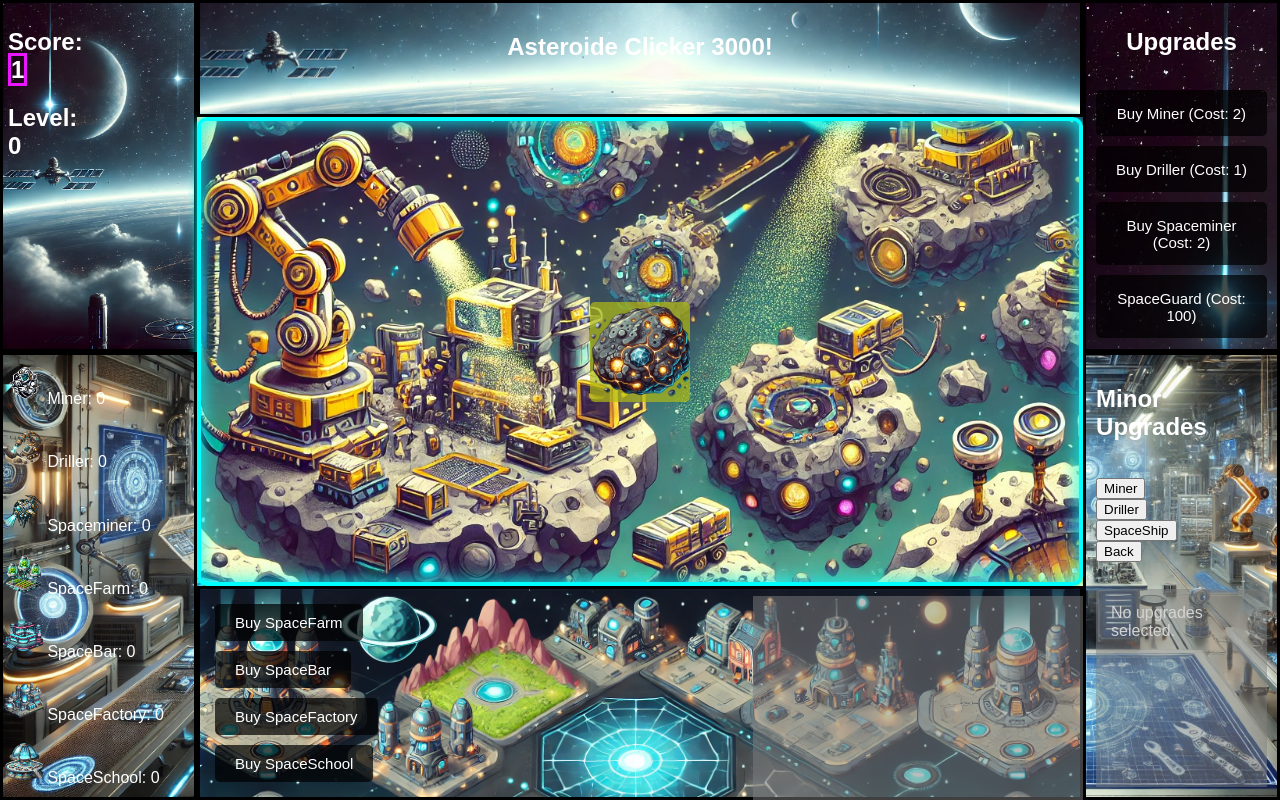
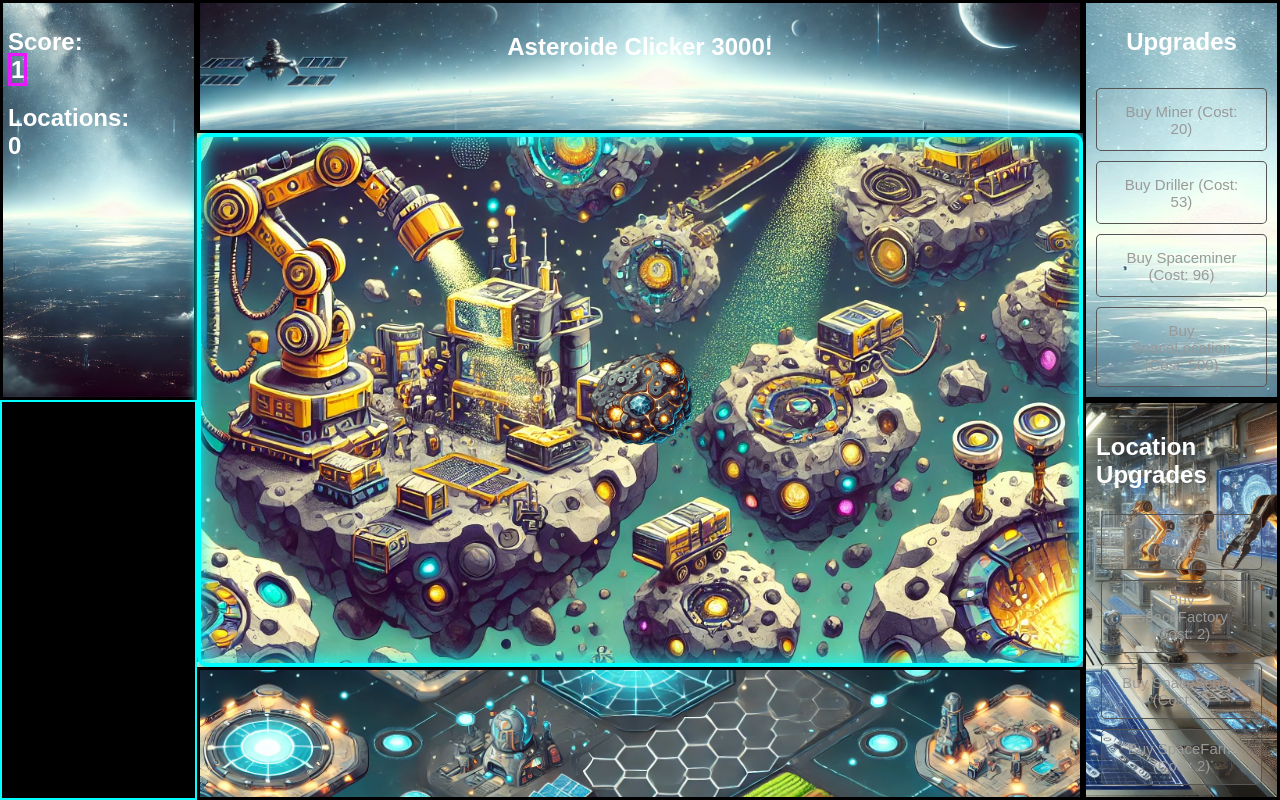
Before and after one commit to kflatner/AsteroideClicker, a plain HTML site: page asteroideClicker/index.html in a window 1280 px wide. Both pictures are taken after a click on the button "Click". Drawn offline with Linux system fonts and the light colour scheme.

Commit message:
alot
alot of changes

```diff
--- /dev/null
+++ b/asteroideClicker/Controller/clicker.controller.js
@@ -0,0 +1,16 @@
+function clicker() {
+    model.data.clickCount += model.data.multiplier;
+    updateUI();
+}
+const asteroideButton = document.getElementById("asteroide");
+
+asteroideButton.addEventListener("click", () => {
+    asteroideButton.classList.remove("clicked"); // reset in case it's still on
+    void asteroideButton.offsetWidth; // 🔄 force reflow to restart animation
+    asteroideButton.classList.add("clicked");
+
+    // Restore pulse after pop finishes
+    setTimeout(() => {
+        asteroideButton.classList.remove("clicked");
+    }, 200); // same as pop animation duration
+});
--- /dev/null
+++ b/asteroideClicker/Controller/upgrade.controller.js
@@ -0,0 +1,118 @@
+function buyUpgradeFromModel(id) {
+    console.log("Clicked upgrade with ID:", id);
+    const upgrade = model.data.upgrades.find(up => up.id === id);
+    if (!upgrade) return;
+
+    // 🔒 Prevent buying if upgrade is locked
+    if (upgrade.locked) {
+        showInfo(`${upgrade.name} is not unlocked yet!`);
+        return;
+    }
+
+    if (upgrade.maxLevel && upgrade.level >= upgrade.maxLevel) {
+        showInfo(`Max level reached for ${upgrade.name}`);
+        return;
+    }
+
+
+
+    if (model.data.clickCount >= upgrade.cost) {
+        model.data.clickCount -= upgrade.cost;
+        upgrade.level++;
+        upgrade.cost *= 2;
+
+        // 🛠️ Add auto-mining if applicable
+        if (upgrade.interval && upgrade.multiplier) {
+            setInterval(() => {
+                model.data.clickCount += upgrade.multiplier;
+                updateUI();
+            }, upgrade.interval);
+        }
+       // Only run this block if NOT a SpaceLocation
+if (upgrade.name !== 'SpaceLocation' && upgrade.unlockTargetId) {
+    const target = document.getElementById(upgrade.unlockTargetId);
+    if (target) {
+        const realSrc = target.getAttribute('data-unlocked');
+
+        if (realSrc) {
+            target.src = realSrc + '?v=' + Date.now(); // ✅ safe to use
+        } else {
+            console.warn(`🟡 No data-unlocked on ${target.id} (maybe it's a location preview?)`);
+        }
+
+        target.style.display = 'inline-block';
+        target.classList.add("building-effect");
+
+        // Optional effects
+        if (upgrade.name === 'SpaceBar') {
+            target.classList.add("bar-effect");
+        } else if (upgrade.name === 'SpaceSchool') {
+            target.classList.add("school-effect");
+        } else if (upgrade.name === 'SpaceFactory') {
+            target.classList.add("factory-effect");
+        } else if (upgrade.name === 'SpaceFarm') {
+            target.classList.add("farm-effect");
+        }
+    }
+}
+
+
+
+     // 🌌 Special case: buying SpaceLocation reveals locked buildings
+     if (upgrade.name === 'SpaceLocation') {
+        if (upgrade.level === 1) {
+            showLockedImage('spaceBar');
+            unlockBuilding('spaceBar');
+        }
+        if (upgrade.level === 2) {
+            showLockedImage('spaceFactory');
+            unlockBuilding('spaceFactory');
+        }
+        if (upgrade.level === 3) {
+            showLockedImage('spaceSchool');
+            unlockBuilding('spaceSchool');
+        }
+        if (upgrade.level === 4) {
+            showLockedImage('spaceFarm');
+            unlockBuilding('spaceFarm');
+        }
+    }
+
+
+        updateUI();
+    } else {
+        showInfo(`Not enough cash for ${upgrade.name}!`);
+    }
+}
+function unlockBuilding(id) {
+    const target = document.getElementById(id);
+    if (target) {
+        const realUpgrade = model.data.upgrades.find(u => u.unlockTargetId === id);
+        if (realUpgrade) {
+            realUpgrade.locked = false; // ✅ this unlocks it
+        }
+    }
+}
+
+
+function showLockedImage(id) {
+    const target = document.getElementById(id);
+    if (target) {
+        target.style.display = 'inline-block';
+    }
+}
+function showInfo(text) {
+    const box = document.getElementById("infoBox");
+    if (box) {
+        box.innerText = text;
+    } else {
+        console.warn("infoBox not found:", text);
+    }
+}
+
+function hideInfo() {
+    const box = document.getElementById("infoBox");
+    if (box) {
+        box.innerText = "";
+    }
+}
--- a/asteroideClicker/model.js
+++ b/asteroideClicker/Model/model.js
@@ -22,7 +22,7 @@ upgrades: [
 {
     id: 1,
     name: 'Miner',
-    cost: 2,
+    cost: 20,
     interval: 2000,
     multiplier: 1,
     level:0,
@@ -31,7 +31,7 @@ upgrades: [
 {
     id: 2,
     name: 'Driller',
-    cost: 1,
+    cost: 53,
     interval: 1500,
     multiplier: 2,
     level:0,
@@ -40,7 +40,7 @@ upgrades: [
 {
     id:3,
     name: 'Spaceminer',
-    cost:2,
+    cost:96,
     interval: 1250,
     multiplier: 3,
     level:0,
@@ -48,8 +48,10 @@ upgrades: [
 },
 {
     id:4,
-    name: 'SpaceGuard',
-    cost:2,
+    name: 'SpaceLocation',
+    cost:500,
+    maxLevel: 4,
+    level:0,
 },
 {
     id:5,
@@ -58,7 +60,9 @@ upgrades: [
     interval: 1000,
     multiplier: 3,
     level:0,
-    image: '/img/spacefarm.png'
+    image: '/img/spacefarm.png',
+    unlockTargetId: 'spaceFarm',
+    locked: true
 },
 {
     id:6,
@@ -67,7 +71,10 @@ upgrades: [
     interval: 750,
     multiplier: 3,
     level:0,
-    image: '/img/SpaceBar.png'
+    image: '/img/SpaceBar.png',
+    unlockTargetId: 'spaceBar' ,
+    locked: true ,
+    requires: [4]
 },
 {
     id:7,
@@ -76,7 +83,9 @@ upgrades: [
     interval: 500,
     multiplier: 3,
     level:0,
-    image: '/img/SpaceFactory.png'
+    image: '/img/SpaceFactory.png',
+    unlockTargetId: 'spaceFactory' ,
+    locked: true
 },
 {
     id:8,
@@ -85,7 +94,9 @@ upgrades: [
     interval: 500,
     multiplier: 3,
     level:0,
-    image: '/img/SpaceSchool.png'
+    image: '/img/SpaceSchool.png',
+    unlockTargetId: 'spaceSchool' ,
+    locked: true
 },
 ]
     },
--- /dev/null
+++ b/asteroideClicker/View/locationUpgradesView.js
@@ -0,0 +1,15 @@
+function locationUpgradeView() {
+    const bottomMenu = document.getElementById("bottomMenu");
+    bottomMenu.innerHTML = '';
+
+    model.data.upgrades.forEach(upgrade => {
+        if (upgrade.level > 0) {
+            bottomMenu.innerHTML += `
+                <div class="upgrade-item">
+                    <img src="${upgrade.image}" alt="${upgrade.name}" width="40">
+                    ${upgrade.name}: ${upgrade.level}
+                </div>
+            `;
+        }
+    });
+}
--- /dev/null
+++ b/asteroideClicker/View/upgrade.view.js
@@ -0,0 +1,60 @@
+function updateUpgradeDisplay() {
+    const upgradeDisplay = document.getElementById("upgradeDisplay");
+    upgradeDisplay.innerHTML = '';
+
+    model.data.upgrades.forEach(upgrade => {
+        if (upgrade.level > 0) {
+            const imageTag = upgrade.image
+                ? `<img src="${upgrade.image}" alt="${upgrade.name}" width="40">`
+                : '';
+
+            upgradeDisplay.innerHTML += `
+                <div class="upgrade-item">
+                    ${imageTag}
+                    ${upgrade.name}: ${upgrade.level}
+                </div>
+            `;
+        }
+    });
+}
+
+function updateUpgradeButtons() {
+    const upgrades = [
+        { id: 1, elementId: "upgradeButton" },
+        { id: 2, elementId: "upgradeButtonTwo" },
+        { id: 3, elementId: "upgradeButtonThree" },
+        { id: 4, elementId: "upgradeButtonFour" },
+        { id: 5, elementId: "buyFarmButton" },
+        { id: 6, elementId: "buyBarButton" },
+        { id: 7, elementId: "buyFactoryButton" },
+        { id: 8, elementId: "buySchoolButton" }
+    ];
+
+    upgrades.forEach(u => {
+        const upgrade = model.data.upgrades.find(up => up.id === u.id);
+        const button = document.getElementById(u.elementId);
+
+        if (upgrade.maxLevel && upgrade.level >= upgrade.maxLevel) {
+            button.innerText = `${upgrade.name}: Max Upgraded`;
+            button.disabled = true;
+            button.classList.add("disabled");
+        } else {
+            button.innerText = `Buy ${upgrade.name} (Cost: ${upgrade.cost})`;
+
+            // 🔒 Check required upgrades
+            const hasRequirements = !upgrade.requires || upgrade.requires.every(reqId => {
+                const reqUpgrade = model.data.upgrades.find(u => u.id === reqId);
+                return reqUpgrade && reqUpgrade.level > 0;
+            });
+
+            // ✅ Enable if affordable and unlocked
+            if (model.data.clickCount >= upgrade.cost && hasRequirements && !upgrade.locked) {
+                button.disabled = false;
+                button.classList.remove("disabled");
+            } else {
+                button.disabled = true;
+                button.classList.add("disabled");
+            }
+        }
+    });
+}
--- a/asteroideClicker/view.js
+++ b/asteroideClicker/View/view.js
@@ -5,15 +5,24 @@ function updateUI() {
     updateUpgradeButtons();
     updateUpgradeDisplay();
 
+
 }
-function showInfo(text) {
-    document.getElementById("infoBox").innerText = text;
+function updateLocations(){
+    document.getElementById("score-value").textContent = model.data.clickCount;
+
+    updateUpgradeButtons();
+
 
 }
 
-function hideInfo() {
-    document.getElementById("infoBox").innerText = "Hover over an upgrade to see details.";
-}
+// function showInfo(text) {
+//     document.getElementById("infoBox").innerText = text;
+
+// }
+
+// function hideInfo() {
+//     document.getElementById("infoBox").innerText = "Hover over an upgrade to see details.";
+// }
 
 
 // function updateUI() {
--- a/asteroideClicker/clicker.controller.js
+++ /dev/null
@@ -1,4 +0,0 @@
-function clicker() {
-    model.data.clickCount += model.data.multiplier;
-    updateUI();
-}
--- a/asteroideClicker/index.html
+++ b/asteroideClicker/index.html
@@ -20,7 +20,7 @@
 
 
             <div id="levelDiv">
-            <h2>Level:<br> <span id="Exp-value" >0</span></h2>
+            <h2>Locations:<br> <span id="Exp-value" >0</span></h2>
             </div>
         </div>
 
@@ -34,7 +34,7 @@
 
 
         <div id="upgradeDisplay">
-            upgrades
+
         </div>
 
 
@@ -45,65 +45,82 @@
 
         <div id="upgrades">
             <h2>Upgrades</h2>
-            <button id="upgradeButton" onmouseover="showInfo('Buy philty Miner that can do your work! - Cost: 20')"
-            onmouseout="hideInfo()"  onclick="buyUpgradeFromModel(1)"></button>
-            <button id="upgradeButtonTwo" onclick="buyUpgradeFromModel(2)"></button>
-            <button id="upgradeButtonThree" onclick="buyUpgradeFromModel(3)"></button>
-            <button onClick="buyUpgrade(10, 100)">SpaceGuard (Cost: 100)</button>
+            <button class="upgBtn" id="upgradeButton"  onclick="buyUpgradeFromModel(1)"></button>
+            <button class="upgBtn" id="upgradeButtonTwo" onclick="buyUpgradeFromModel(2)"></button>
+            <button class="upgBtn" id="upgradeButtonThree" onclick="buyUpgradeFromModel(3)"></button>
+            <button class="upgBtn" id="upgradeButtonFour" onclick="buyUpgradeFromModel(4)"></button>
         </div>
-
+        <!-- onmouseover="showInfo('Buy philty Miner that can do your work! - Cost: 20')"
+        onmouseout="hideInfo()" -->
 
         <div id="topMenu">
             <h2> Asteroide Clicker 3000!</h2>
         </div>
 
-        <div id="bottomMenu"  >
-            <button id="buyFarmButton" onmouseover="showInfo('Buy Space Farm - Cost: 2000')"
-            onmouseout="hideInfo()"
-            onclick="buyUpgradeFromModel(5)" style="justify-self: left;">Buy SpaceFarm</button>
-            <button id="buyBarButton"  onclick="buyUpgradeFromModel(6)" style="justify-self: left;">Buy SpaceBar</button>
-            <button id="buyFactoryButton"  onclick="buyUpgradeFromModel(7)" style="justify-self: left;">Buy SpaceFactory</button>
-            <button id="buySchoolButton"  onclick="buyUpgradeFromModel(8)" style="justify-self: left;">Buy SpaceSchool</button>
-        </div>
-        <div id="infoBox" style="min-height: 150px; width: 300px; background-color: rgba(128, 128, 128, 0.5); color: lightgray; justify-self: end; padding: 15px; margin-top: 10px; grid-area: cellG;" >
-             </div>
+
+        <div id="bottomMenu">
+            <img id="spaceBar" src="/img/spacebar-locked.png" data-unlocked="/img/spacebar.png" style="display: none;" width="150"   height="150">
+            <img id="spaceFactory" src="/img/spacefactory-locked.png" data-unlocked="/img/spaceFactory.png"style="display: none;" width="150" height="150">
+            <img id="spaceSchool" src="/img/spaceschool-locked.png" data-unlocked="/img/spaceSchool.png" style="display: none;" width="150" height="150">
+            <img id="spaceFarm" src="/img/spacefarm-locked.png" data-unlocked="/img/spaceFarm.png" style="display: none;" width="150" height="150">
+          </div>
 
 
 
 
 
 
-            <div id="minorUpgrades" style="grid-area: cellF; background-color: rgb(226, 125, 9); border: solid black; padding: 10px;">
-                <h2>Minor Upgrades</h2>
 
-                <div><button onClick="minerMinorUpgrades()">Miner</button><br>
-                    <button onClick="drillerMinorUpgrades()">Driller</button> <br>
-                    <button onClick="spaceshipMinorUpgrades()">SpaceShip</button><br>
-                    <button onClick="MinorBack()">Back</button>
+
+
+
+
+
+        <!-- <div id="infoBox" style="min-height: 150px; width: 300px; background-color: rgba(128, 128, 128, 0.5); color: lightgray; justify-self: end; padding: 15px; margin-top: 10px; grid-area: cellG;" >
+             </div> -->
+
+
+
+
+
+
+            <div id="locationUpgrade" style="grid-area: cellF; background-color: rgb(226, 125, 9); border: solid black; padding: 10px;">
+                <h2>Location Upgrades</h2>
+
+                <div>
+                    <button class="upgBtn"id="buyBarButton" onclick="buyUpgradeFromModel(6)">Buy SpaceBar</button>
+                    <button class="upgBtn" id="buyFactoryButton"  onclick="buyUpgradeFromModel(7)" style="justify-self: left;">Buy SpaceFactory</button>
+                    <button class="upgBtn" id="buySchoolButton"  onclick="buyUpgradeFromModel(8)" style="justify-self: left;">Buy SpaceSchool</button>
+                    <button class="upgBtn" id="buyFarmButton" onclick="buyUpgradeFromModel(5)" style="justify-self: left;">Buy SpaceFarm</button>
                 </div>
 
 
 
 
 
-                <div id="MinorUpgradeTable" style="min-height: 150px; background-color: rgba(128, 128, 128, 0.5); color: lightgray; padding: 15px; margin-top: 10px;">
-                    No upgrades selected.
-                </div>
 
 
-             </div>
+
+
 
 
 
     </div>
 
+     <!-- Model -->
+     <script src="model/model.js" >  </script>
 
-    <script src="view.js" >  </script>
+       <!-- Controller -->
+       <script src="Controller/clicker.controller.js" >  </script>
+       <script src="Controller/upgrade.controller.js" >  </script>
+       <script src="Controller/locationUpgradeController.js" >  </script>
+          <!-- View -->
+      <script src="View/view.js"></script>
+      <script src="View/locationUpgradesView.js"></script>
+      <script src="View/upgrade.view.js"></script>
 
-    <script src="model.js" >  </script>
-    <script src="upgrade.controller.js" >  </script>
-    <script src="clicker.controller.js" >  </script>
-    <script src="upgrade.view.js" >  </script>
+
+
 
 
 
--- a/asteroideClicker/style.css
+++ b/asteroideClicker/style.css
@@ -1,73 +1,87 @@
-body,html {
-    height:100%;
+/* 🌌 GENERAL RESET & BODY */
+body, html {
+    height: 100%;
     width: 100%;
     margin: 0;
     padding: 0;
-    background-image: url(/img/game.webp);
-    background-repeat: no-repeat;
-    background-size: cover;
-    background-position: center;
+    font-family: Arial, sans-serif;
+    color: white;
+    background: url(/img/game.webp) no-repeat center center/cover;
     display: grid;
     align-items: center;
     justify-content: center;
-    font-family: Arial, sans-serif;
-    color: white;
-
 }
 
+/* 🧱 MAIN GRID LAYOUT */
 .container {
-    margin: 0;
-    padding: 0;;
     display: grid;
     height: 100vh;
     width: 100vw;
-
-    grid-template-columns: 2fr 3fr 3fr 3fr 2fr ;
+    margin: 0;
+    padding: 0;
+    grid-template-columns: 2fr 3fr 3fr 3fr 2fr;
     grid-template-rows: 1fr 2fr 2fr 1fr;
-
-
-
     grid-template-areas:
         "cellA cellE cellE cellE cellC"
         "cellA cellB cellB cellB cellC"
         "cellD cellB cellB cellB cellF"
         "cellD cellG cellG cellG cellF";
-
-
 }
 
+/* 💡 BUTTON BASE STYLES */
+button {
+    font-size: 15px;
+    padding: 10px 20px;
+    margin: 5px;
+    border: none;
+    border-radius: 5px;
+    cursor: pointer;
+    color: white;
+    background-color: rgba(0, 0, 0, 0.7);
+    transition: background-color 0.3s;
+}
 
 button:active {
     transform: scale(0.9);
 }
 
-
-#upgrades button{
-    padding: 10px 20px;
-    margin: 5px;
-    font-size: 15px;
-    cursor: pointer;
-    background-color: rgba(0, 0, 0, 0.7);
-    background-color: rgba(0, 0, 0, 0.7);
-    color: white;
-    border: none;
-    border-radius: 5px;
-    transition: background-color 0.3s;
-    animation: pulse 2s infinite;
+.upgBtn:hover {
+    background-color: rgba(214, 98, 3, 0.2);
+    box-shadow: 0 0 15px rgba(255, 255, 0, 0.8);
 }
 
-#center-screen button {
-    padding: 20px 30px;
-    margin: 10px;
-    font-size: 45px;
+button:disabled,
+button.disabled {
+    background-color: rgba(255, 255, 255, 0.1);
+    color: #999;
+    cursor: not-allowed;
+    border: 1px solid #555;
+    filter: grayscale(60%);
+}
+
+/* 🚀 CENTER CLICK BUTTON */
+
+
+
+
+/* 💫 ASTEROID BUTTON IMAGE */
+#asteroide {
+    width: 100px;
+    height: 100px;
+    background: url('/img/asteroideclicker.png') no-repeat center center/cover;
+
+    border: none;
     cursor: pointer;
-    background-color: rgba(75, 9, 9, 0.7);
-    background-color: rgba(176, 187, 19, 0.7);
-    color: white;
-    border: none;
-    border-radius: 5px;
-    transition: background-color 0.3s;
-    animation: pulse 2s infinite;
+    text-indent: -9999px;
+}
+#asteroide:active {
+    transform: scale(0.92);
+    filter: brightness(0.9);
+}
+#asteroide:hover {
+    transform: scale(2.9); /* Slightly larger on hover */
+    filter: brightness(1.3);
+}
 
 
 
@@ -75,24 +89,58 @@ button:active {
 
 
 
+/* 📺 UPGRADE BUTTONS (in UPGRADE AREA) */
+#upgrades button,
+#bottomMenu button {
+    animation: pulse 2s infinite;
 }
 
-button:hover {
-    background-color: rgba(214, 98, 3, 0.2);
-    background-color: rgba(255, 255, 0, 0.8); /* Yellow glow */
-    box-shadow: 0 0 15px rgba(255, 255, 0, 0.8);
+/* 🔄 ANIMATIONS */
+
+
+@keyframes glitch {
+    0% { border-color: cyan; }
+    25% { border-color: magenta; }
+    50% { border-color: lime; }
+    75% { border-color: cyan; }
+    100% { border-color: cyan; }
+}
+@keyframes pulse {
+    0%   { transform: scale(1); }
+    50%  { transform: scale(1.05); }
+    100% { transform: scale(1); }
+}
+
+@keyframes pop {
+    0%   { transform: scale(1); }
+    50%  { transform: scale(1.2); }
+    100% { transform: scale(1); }
+}
+
+/* 🚀 Always pulsing */
+#asteroide {
+    animation: pulse 2s infinite;
+}
+
+/* 💥 Triggered on click */
+#asteroide.clicked {
+    animation: pop 0.2s ease-in-out;
 }
 
 
+
+
+
+/* 📦 GRID AREAS */
 #score {
     grid-area: cellA;
+    background: url(/img/spaceouter.webp) center center/cover;
     background-color: rgb(226, 125, 9);
     border: solid black;
     padding: 5px;
-    background-image: url(/img/spaceouter.webp);
-     background-size:cover;
 }
-span#score-value{
+
+span#score-value {
     border: 3px solid cyan;
     animation: glitch 0.5s infinite alternate;
 }
@@ -103,116 +151,116 @@ span#score-value{
     justify-content: center;
     align-items: center;
     text-align: center;
-    border: 4px solid cyan; /* Initial border color */
-    border-radius: 10px; /* Rounded edges */
-    box-shadow: 0 0 10px cyan, 0 0 20px cyan inset; /* Outer and inner glow */
+    border: 4px solid cyan;
+    border-radius: 10px;
+    box-shadow: 0 0 10px cyan, 0 0 20px cyan inset;
 }
 
 #upgrades {
     grid-area: cellC;
     display: grid;
     text-align: center;
+    background: url(/img/spaceouter.webp) center center/auto;
     background-color: rgb(226, 125, 9);
     border: solid black;
     padding: 5px;
-    background-image: url(/img/spaceouter.webp);
-     background-size:auto;
-
 }
 
+#upgradeDisplay {
+    grid-area: cellD;
+    display: grid;
+    align-items: center;
+    justify-content: left;
+    background-color: black;
+    background-size: cover;
+    border: 2px solid cyan;
+}
 
-
-
- div#upgradeDisplay{
-    grid-area: cellD;
-     background-color: rgb(226, 125, 9); border:  solid black;
-     justify-content: left;
-     display: grid;
-     align-items: center;
-     background-image: url(/img/workshopV.jpg);
-     background-size:cover;
-
-
- }
- #minorUpgrades {
+#locationUpgrade {
     grid-area: cellF;
     display: grid;
-
-    background-color: rgb(150, 75, 0); /* Slightly darker to differentiate */
+    background: url(/img/workshopH.jpg) center center/cover;
+    background-color: rgb(150, 75, 0);
     border: solid black;
     padding: 5px;
-    background-image: url(/img/workshopH.jpg);
-    background-size:cover
-
-
-
 }
 
 #topMenu {
     grid-area: cellE;
     display: grid;
     text-align: center;
-    background-color: rgb(150, 75, 0); /* Slightly darker to differentiate */
+    background: url(/img/spaceouter.webp) center center/cover;
+    background-color: rgb(150, 75, 0);
     border: solid black;
     padding: 10px;
-    background-image: url(/img/spaceouter.webp);
-    background-size:cover;
-    background-position: center;
+}
+
+#bottomMenu {
+    grid-area: cellG;
+    display: flex; /* 👈 This puts them in a row */
+    justify-content: center; /* Center horizontally */
+    align-items: center; /* Align vertically */
+    gap: 200px; /* 👈 This adds space between images */
+    text-align: center;
+    background: url(/img/bottommenu.webp) center center/cover;
+    background-color: rgb(150, 75, 0);
+    border: solid black;
+    padding: 10px;
+}
+.building-effect {
+    animation: pulseEffect 2s infinite;
+}
+
+@keyframes pulseEffect {
+    0%   { filter: brightness(1); }
+    50%  { filter: brightness(1.4); transform: scale(1.03); }
+    100% { filter: brightness(1); transform: scale(1); }
 }
 
 
-#bottomMenu{
-    grid-area: cellG;
-    display: grid;
-    text-align: center;
-    background-color: rgb(150, 75, 0); /* Slightly darker to differentiate */
-    border: solid black;
-    padding: 10px;
-    background-image: url(/img/bottommenu.webp);
-    background-size: cover;
-}
-#bottomMenu button{
-    padding: 10px 20px;
-    margin: 5px;
-    font-size: 15px;
-    cursor: pointer;
-    background-color: rgba(0, 0, 0, 0.7);
-    background-color: rgba(0, 0, 0, 0.7);
-    color: white;
-    border: none;
-    border-radius: 5px;
-    transition: background-color 0.3s;
-    animation: pulse 2s infinite;
 
+@keyframes spin {
+    from { transform: rotate(0deg); }
+    to { transform: rotate(360deg); }
 }
 
-@keyframes pulse {
-    0% { transform: scale(1); }
-    50% { transform: scale(1.05); }
-    100% { transform: scale(1); }
+.school-effect {
+    animation: flicker 1.5s infinite;
+}
+
+@keyframes flicker {
+    0%, 100% { opacity: 1; }
+    50% { opacity: 0.7; }
+    60% { opacity: 1; }
+    70% { opacity: 0.8; }
+}
+
+.farm-effect {
+    animation: bounce 2s ease-in-out infinite;
+}
+
+@keyframes bounce {
+    0%, 100% { transform: translateY(0); }
+    50% { transform: translateY(-5px); }
 }
 
 
-@keyframes glitch {
-    0% { border-color: cyan; }
-    25% { border-color: magenta; }
-    50% { border-color: lime; }
-    75% { border-color: cyan; }
-    100% { border-color: cyan; }
+
+
+
+@keyframes popIn {
+    0%   { transform: scale(0.5); opacity: 0; }
+    100% { transform: scale(1); opacity: 1; }
 }
 
-#asteroide {
-    width: 100px;
-    height: 100px;
-    background-image: url('/img/asteroideclicker.png');
-    background-size: cover;
-    background-repeat: no-repeat;
-    background-color: transparent;
-    border: none;
-    cursor: pointer;
-    text-indent: -9999px; /* Hide text */
+.building-effect:not(.locked-preview) {
+    animation: popIn 0.4s ease-out, pulseEffect 2s infinite;
 }
-#asteroide:hover {
-    transform: scale(1.05);
-    filter: brightness(1.2);
+
+
+button.maxed {
+    background-color: #111;
+    color: rgb(13, 14, 13);
+
+    text-shadow: 0 0 5px lime;
 }
--- a/asteroideClicker/upgrade.controller.js
+++ /dev/null
@@ -1,26 +0,0 @@
-function buyUpgradeFromModel(id) {
-    const upgrade = model.data.upgrades.find(upgrade => upgrade.id === id);
-    if (!upgrade) return;
-
-    if (model.data.clickCount >= upgrade.cost) {
-        model.data.clickCount -= upgrade.cost;
-
-        upgrade.level++;
-
-
-
-
-
-        setInterval(() => {
-            model.data.clickCount += upgrade.multiplier;
-            updateUI();
-        }, upgrade.interval);
-
-        upgrade.cost *= 2;
-
-
-        updateUI();
-    } else {
-        showInfo(`Not enough cash for ${upgrade.name}!`);
-    }
-}
--- a/asteroideClicker/upgrade.view.js
+++ /dev/null
@@ -1,24 +0,0 @@
-function updateUpgradeDisplay() {
-    const upgradeDisplay = document.getElementById("upgradeDisplay");
-    upgradeDisplay.innerHTML = '';
-
-    model.data.upgrades.forEach(upgrade => {
-        if (upgrade.level > -1) {
-            upgradeDisplay.innerHTML += `
-                <div class="upgrade-item">
-                    <img src="${upgrade.image}" alt="${upgrade.name}" width="40">
-                    ${upgrade.name}: ${upgrade.level}
-                </div>
-            `;
-        }
-    });
-}
-function updateUpgradeButtons() {
-    const miner = model.data.upgrades.find(u => u.id === 1);
-    const driller = model.data.upgrades.find(u => u.id === 2);
-    const spaceminer = model.data.upgrades.find(u => u.id === 3);
-
-    document.getElementById("upgradeButton").innerText = `Buy Miner (Cost: ${miner.cost})`;
-    document.getElementById("upgradeButtonTwo").innerText = `Buy Driller (Cost: ${driller.cost})`;
-    document.getElementById("upgradeButtonThree").innerText = `Buy Spaceminer (Cost: ${spaceminer.cost})`;
-}
```
Also changed, not shown: asteroideClicker/Controller/locationUpgradeController.js (added), img/spacefarm-locked.png (added), img/spaceschool-locked.png (added), 2 other files.
